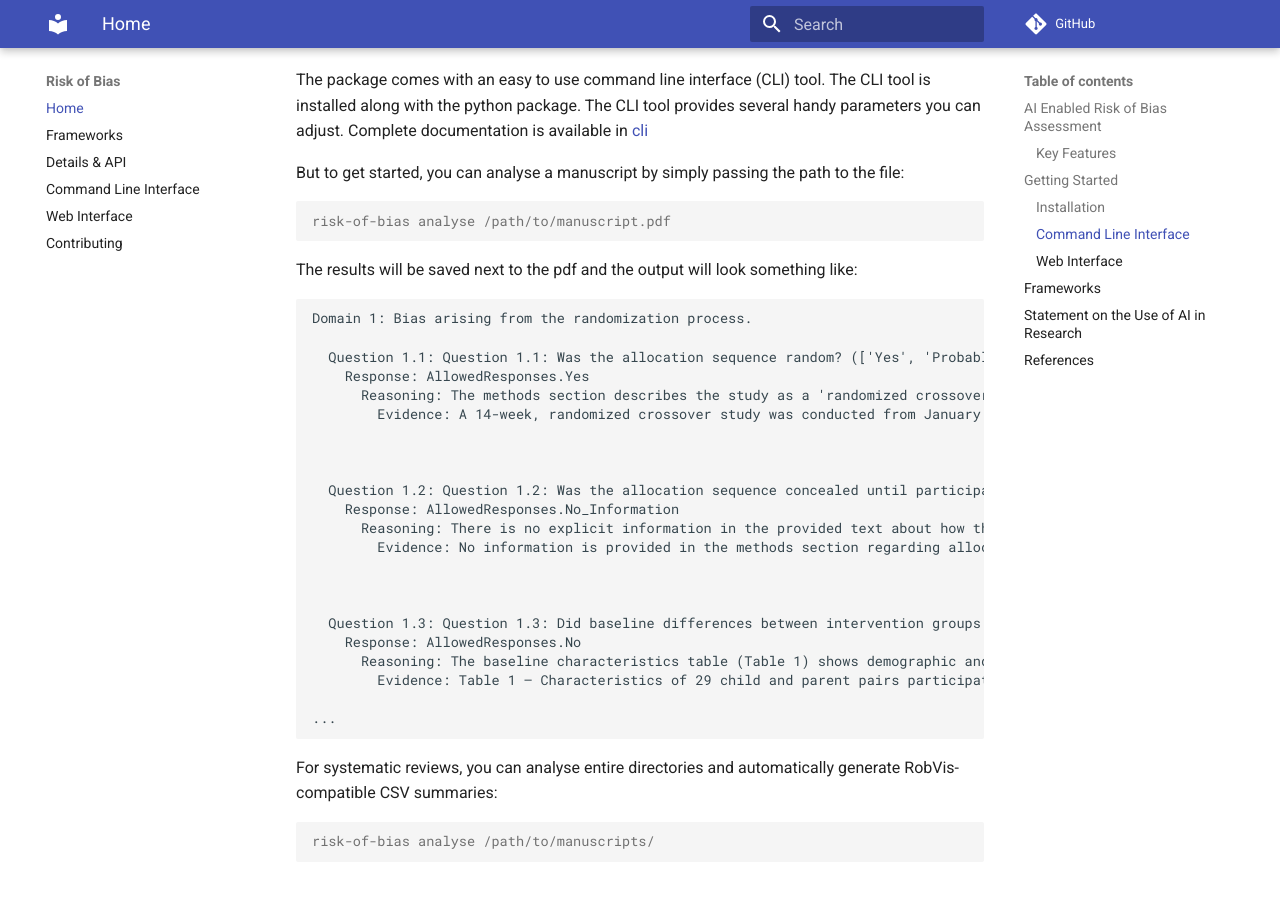
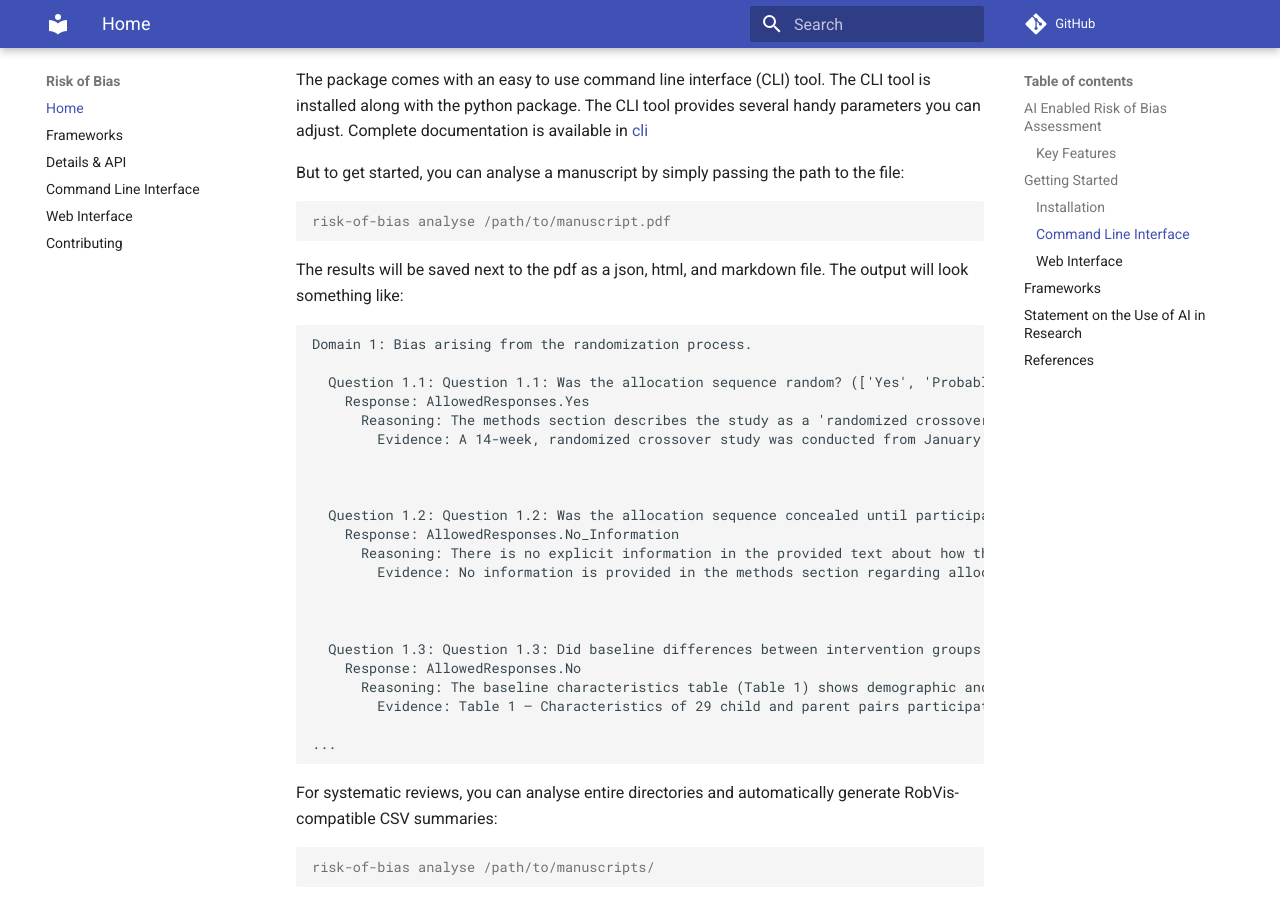
Before and after one commit to rob-luke/risk-of-bias, an MkDocs documentation site: the page built from docs/index.md, in a window 1280 px wide and 900 px high, scrolled down 919 px. Built offline with MkDocs 1.6.1 and Material for MkDocs 9.7.7, drawn with Linux system fonts in a browser that asks for light colours; comment, search, counter and statistics services are not loaded.

Commit message:
chore: manual fixes

````diff
--- a/docs/index.md
+++ b/docs/index.md
@@ -40,9 +40,9 @@ But to get started, you can analyse a manuscript by simply passing the path to t
 risk-of-bias analyse /path/to/manuscript.pdf
 ```
 
+The results will be saved next to the pdf as a json, html, and markdown file.
+The output will look something like:
 
-
-The results will be saved next to the pdf and the output will look something like:
 ```text
 Domain 1: Bias arising from the randomization process.
 
````
Also changed, not shown: README.md (+3 -1 lines), 1 other file.
